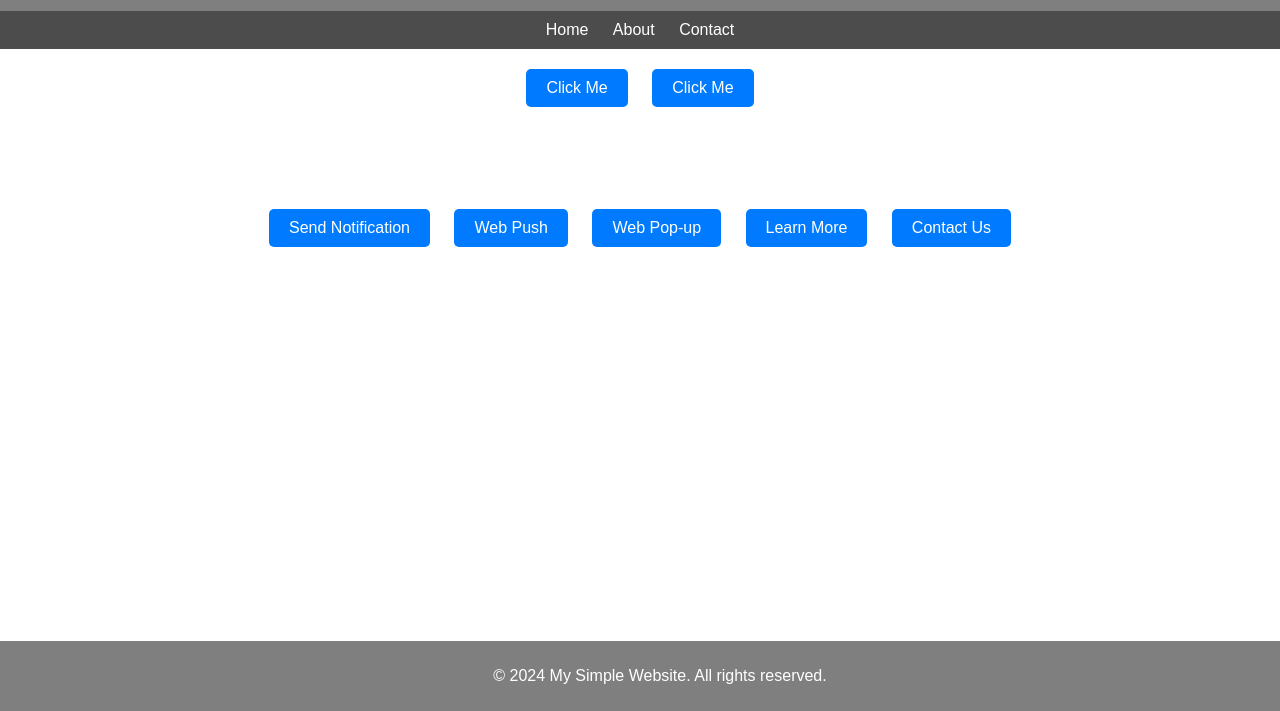
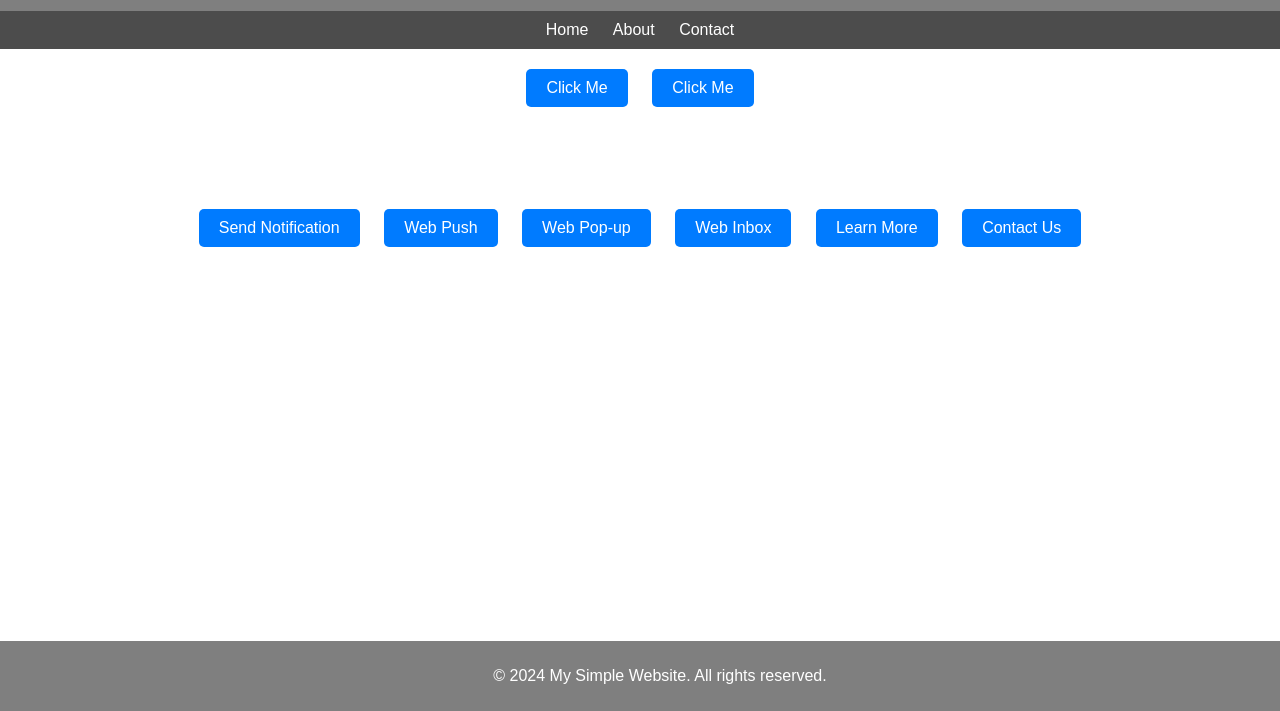
Before and after one commit to yashpatil55/PushNotification, a plain HTML site: page index.html in a window 1280 px wide. Shown: the part 89-800 px from the top of the page. Drawn offline with Linux system fonts and the light colour scheme.

Commit message:
Update index.html

```diff
--- a/index.html
+++ b/index.html
@@ -47,6 +47,9 @@ clevertap.privacy.push({useIP: false}); //set the flag to true, if the user agre
             };
    let popup = () => {
                 clevertap.event.push("WebPop");
+            };
+   let inbox = () => {
+                clevertap.event.push("WebInbox");
             };
 </script>
     <meta charset="UTF-8">
@@ -127,6 +130,7 @@ clevertap.privacy.push({useIP: false}); //set the flag to true, if the user agre
         <button class="button" id="loc" onclick="pushnotif()">Send Notification</button>
 	<button class="button" id="push" onclick="pushnotification()">Web Push </button>
 	<button class="button" id="popup" onclick="popup()">Web Pop-up </button>
+	<button class="button" id="inbox" onclick="inbox()">Web Inbox </button>
         <button>Learn More</button>
         <button>Contact Us</button>
 
```
